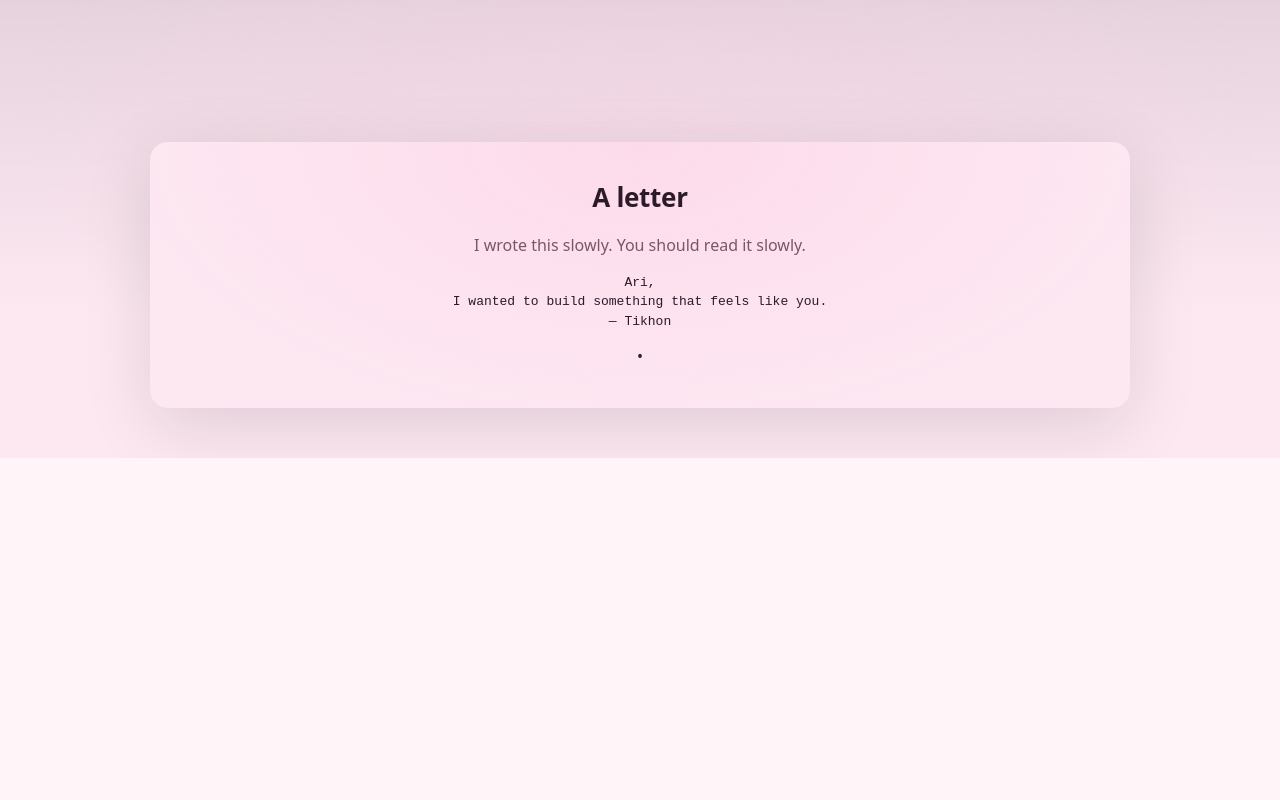
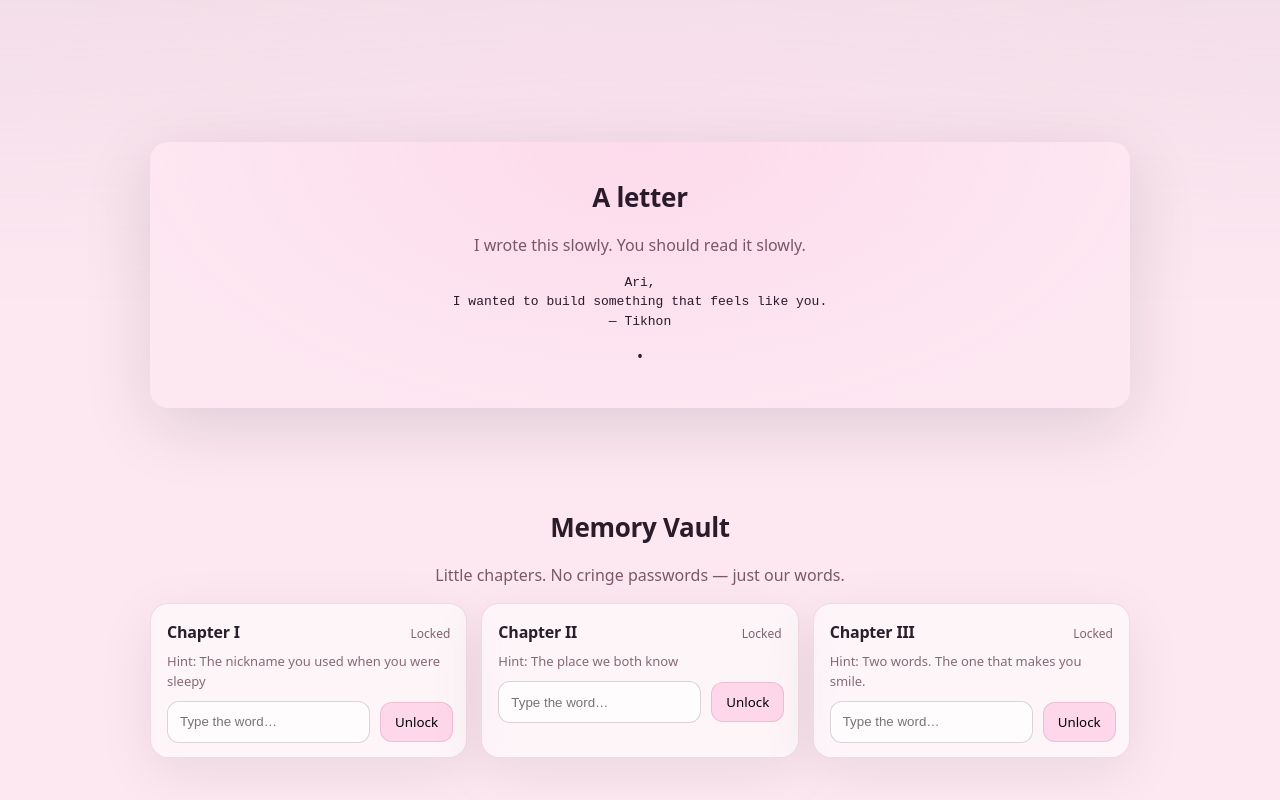
Before and after one commit to KitsuneGhost/Valentines_Gift, a React (Vite) app: page / in a window 1280 px wide. Shown: the part 1060-1860 px from the top of the page. Before the commit the page ends 1518 px from the top, so only its background shows below. Built offline with nearby package versions, Linux system fonts and the light colour scheme.

Commit message:
memory vault

```diff
--- a/src/App.css
+++ b/src/App.css
@@ -279,3 +279,138 @@ body{
           radial-gradient(900px 500px at 50% 0%, rgba(255, 170, 210, 0.22), transparent 60%),
           var(--pinkBase);
 }
+
+/* ---- VAULT ---- */
+.vaultSection{
+  margin: 100px auto 18px;
+  width: min(92vw, 980px);
+  text-align: center;
+}
+
+.vaultGrid{
+  margin-top: 16px;
+  display: grid;
+  grid-template-columns: repeat(3, minmax(0, 1fr));
+  gap: 14px;
+}
+
+@media (max-width: 900px){
+  .vaultGrid{ grid-template-columns: 1fr; }
+}
+
+.vaultCard{
+  text-align: left;
+  border-radius: 18px;
+  padding: 16px 16px 14px;
+  background: rgba(255,255,255,0.55);
+  border: 1px solid rgba(180, 90, 130, 0.18);
+  box-shadow: 0 14px 55px rgba(0,0,0,0.08);
+  backdrop-filter: blur(10px);
+  transition: transform 180ms ease, box-shadow 180ms ease, border-color 180ms ease;
+}
+
+.vaultCard:hover{
+  transform: translateY(-2px);
+  box-shadow: 0 18px 70px rgba(0,0,0,0.10);
+}
+
+.vaultCard.open{
+  border-color: rgba(180, 90, 130, 0.30);
+  box-shadow: 0 18px 80px rgba(255, 120, 180, 0.12);
+}
+
+.vaultHeader{
+  display: flex;
+  align-items: baseline;
+  justify-content: space-between;
+  gap: 10px;
+  margin-bottom: 8px;
+}
+
+.vaultTitle{
+  font-weight: 700;
+  letter-spacing: -0.2px;
+}
+
+.vaultLock{
+  font-size: 12px;
+  color: rgba(60,20,40,0.65);
+}
+
+.vaultHint{
+  font-size: 13px;
+  color: rgba(60,20,40,0.62);
+  margin: 8px 0 10px;
+}
+
+.vaultForm{
+  display: flex;
+  gap: 10px;
+  align-items: center;
+}
+
+.vaultInput{
+  flex: 1;
+  height: 40px;
+  border-radius: 12px;
+  padding: 0 12px;
+  border: 1px solid rgba(60,20,40,0.18);
+  background: rgba(255,255,255,0.72);
+  outline: none;
+}
+
+.vaultInput:focus{
+  border-color: rgba(180, 90, 130, 0.35);
+  box-shadow: 0 0 0 6px rgba(255, 120, 180, 0.10);
+}
+
+.vaultBtn{
+  height: 40px;
+  padding: 0 14px;
+  border-radius: 12px;
+  border: 1px solid rgba(180, 90, 130, 0.22);
+  background: rgba(255, 160, 210, 0.35);
+  cursor: pointer;
+  transition: transform 140ms ease, background 140ms ease, border-color 140ms ease;
+}
+
+.vaultBtn:hover{
+  transform: translateY(-1px);
+  border-color: rgba(180, 90, 130, 0.30);
+  background: rgba(255, 160, 210, 0.45);
+}
+
+.vaultContent{
+  margin-top: 10px;
+  line-height: 1.55;
+  color: rgba(25,10,25,0.90);
+}
+
+@keyframes vaultShake{
+  0%, 100% { transform: translateX(0); }
+  20% { transform: translateX(-5px); }
+  40% { transform: translateX(5px); }
+  60% { transform: translateX(-3px); }
+  80% { transform: translateX(3px); }
+}
+.vaultForm.shake{
+  animation: vaultShake 380ms ease;
+}
+
+.vaultFinal{
+  margin: 18px auto 0;
+  padding: 14px 16px;
+  width: min(720px, 92vw);
+  border-radius: 16px;
+  background: rgba(255,255,255,0.55);
+  border: 1px solid rgba(180, 90, 130, 0.20);
+  box-shadow: 0 12px 55px rgba(0,0,0,0.06);
+}
+
+.vaultFinalTitle{
+  font-weight: 700;
+  margin-bottom: 4px;
+}
+.vaultFinalText{
+  color: rgba(60,20,40,0.72);
+}
--- a/src/App.jsx
+++ b/src/App.jsx
@@ -1,6 +1,8 @@
 import { useEffect, useMemo, useRef, useState } from "react";
 import "./App.css";
 import TypedLetter from "./components/TypedLetter.jsx";
+import MemoryVault from "./components/MemoryVault.jsx";
+import { vaultChapters } from "./data/vault";
 import { virgoStars, virgoLinks, virgoSupportStars } from "./data/memories";
 
 function Modal({ open, onClose, memory }) {
@@ -181,6 +183,8 @@ export default function App() {
                     text={`Ari,\n\nI wanted to build something that feels like you.\n\n— Tikhon`}
                 />
             </section>
+
+            <MemoryVault chapters={vaultChapters} />
         </div>
     );
 }
--- /dev/null
+++ b/src/components/MemoryVault.jsx
@@ -0,0 +1,101 @@
+import { useEffect, useMemo, useState } from "react";
+
+function normalize(s) {
+    return (s || "").trim().toLowerCase();
+}
+
+export default function MemoryVault({ chapters = [] }) {
+    const storageKey = "valentine_vault_unlocked";
+
+    const [unlocked, setUnlocked] = useState(() => {
+        try {
+            const raw = localStorage.getItem(storageKey);
+            return raw ? JSON.parse(raw) : {};
+        } catch {
+            return {};
+        }
+    });
+
+    const [inputs, setInputs] = useState(() => Object.fromEntries(chapters.map(c => [c.id, ""])));
+    const [wrong, setWrong] = useState({}); // per-chapter shake
+
+    useEffect(() => {
+        localStorage.setItem(storageKey, JSON.stringify(unlocked));
+    }, [unlocked]);
+
+    useEffect(() => {
+        // if chapters change, ensure inputs has keys
+        setInputs((prev) => {
+            const next = { ...prev };
+            for (const c of chapters) if (!(c.id in next)) next[c.id] = "";
+            return next;
+        });
+    }, [chapters]);
+
+    const onUnlock = (chapter) => {
+        const ok = normalize(inputs[chapter.id]) === normalize(chapter.code);
+        if (ok) {
+            setUnlocked((u) => ({ ...u, [chapter.id]: true }));
+            setWrong((w) => ({ ...w, [chapter.id]: false }));
+        } else {
+            setWrong((w) => ({ ...w, [chapter.id]: true }));
+            window.setTimeout(() => setWrong((w) => ({ ...w, [chapter.id]: false })), 420);
+        }
+    };
+
+    const allUnlocked = useMemo(
+        () => chapters.length > 0 && chapters.every((c) => unlocked[c.id]),
+        [chapters, unlocked]
+    );
+
+    return (
+        <section className="vaultSection">
+            <h2 className="h2">Memory Vault</h2>
+            <p className="muted">Little chapters. No cringe passwords — just our words.</p>
+
+            <div className="vaultGrid">
+                {chapters.map((c) => {
+                    const isOpen = !!unlocked[c.id];
+                    return (
+                        <div key={c.id} className={`vaultCard ${isOpen ? "open" : ""}`}>
+                            <div className="vaultHeader">
+                                <div className="vaultTitle">{c.title}</div>
+                                <div className="vaultLock">{isOpen ? "Unlocked" : "Locked"}</div>
+                            </div>
+
+                            {!isOpen ? (
+                                <>
+                                    <div className="vaultHint">Hint: {c.hint}</div>
+
+                                    <div className={`vaultForm ${wrong[c.id] ? "shake" : ""}`}>
+                                        <input
+                                            className="vaultInput"
+                                            value={inputs[c.id] || ""}
+                                            onChange={(e) => setInputs((m) => ({ ...m, [c.id]: e.target.value }))}
+                                            placeholder="Type the word…"
+                                            onKeyDown={(e) => {
+                                                if (e.key === "Enter") onUnlock(c);
+                                            }}
+                                        />
+                                        <button className="vaultBtn" onClick={() => onUnlock(c)}>
+                                            Unlock
+                                        </button>
+                                    </div>
+                                </>
+                            ) : (
+                                <div className="vaultContent">{c.content}</div>
+                            )}
+                        </div>
+                    );
+                })}
+            </div>
+
+            {allUnlocked && (
+                <div className="vaultFinal">
+                    <div className="vaultFinalTitle">You found them all.</div>
+                    <div className="vaultFinalText">Okay. One more thing is hidden in the next section.</div>
+                </div>
+            )}
+        </section>
+    );
+}
--- /dev/null
+++ b/src/data/vault.js
@@ -0,0 +1,23 @@
+export const vaultChapters = [
+    {
+        id: "chapter-1",
+        title: "Chapter I",
+        hint: "The nickname you used when you were sleepy",
+        code: "bunny",
+        content: `You don’t even know how often I replay that moment.`,
+    },
+    {
+        id: "chapter-2",
+        title: "Chapter II",
+        hint: "The place we both know",
+        code: "ventu",
+        content: `Some places just become ours. Even if nobody notices.`,
+    },
+    {
+        id: "chapter-3",
+        title: "Chapter III",
+        hint: "Two words. The one that makes you smile.",
+        code: "mi buen amor",
+        content: `If you know, you know.`,
+    },
+];
```
